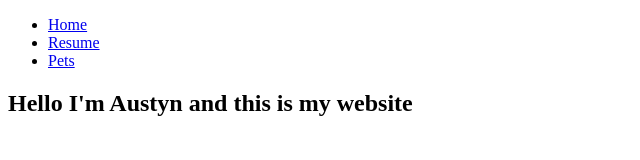
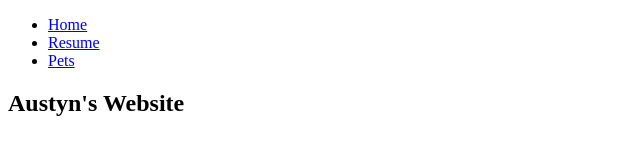
Before and after one commit to AGerzevske/361-project-one, a plain HTML site: page index.html in a window 1280 px wide. Shown: the whole page, without its empty margins (0-640 px from the left). Drawn offline with Linux system fonts and the light colour scheme.

Commit message:
Change content of header

```diff
--- a/index.html
+++ b/index.html
@@ -20,7 +20,7 @@
   </header>
   <!-- This is all I could think of -->
   <section class="homepage">
-    <h1>Hello I'm Austyn and this is my website</h1>
+    <h1>Austyn's Website</h1>
   </section>
 </body>
 </html>
```
